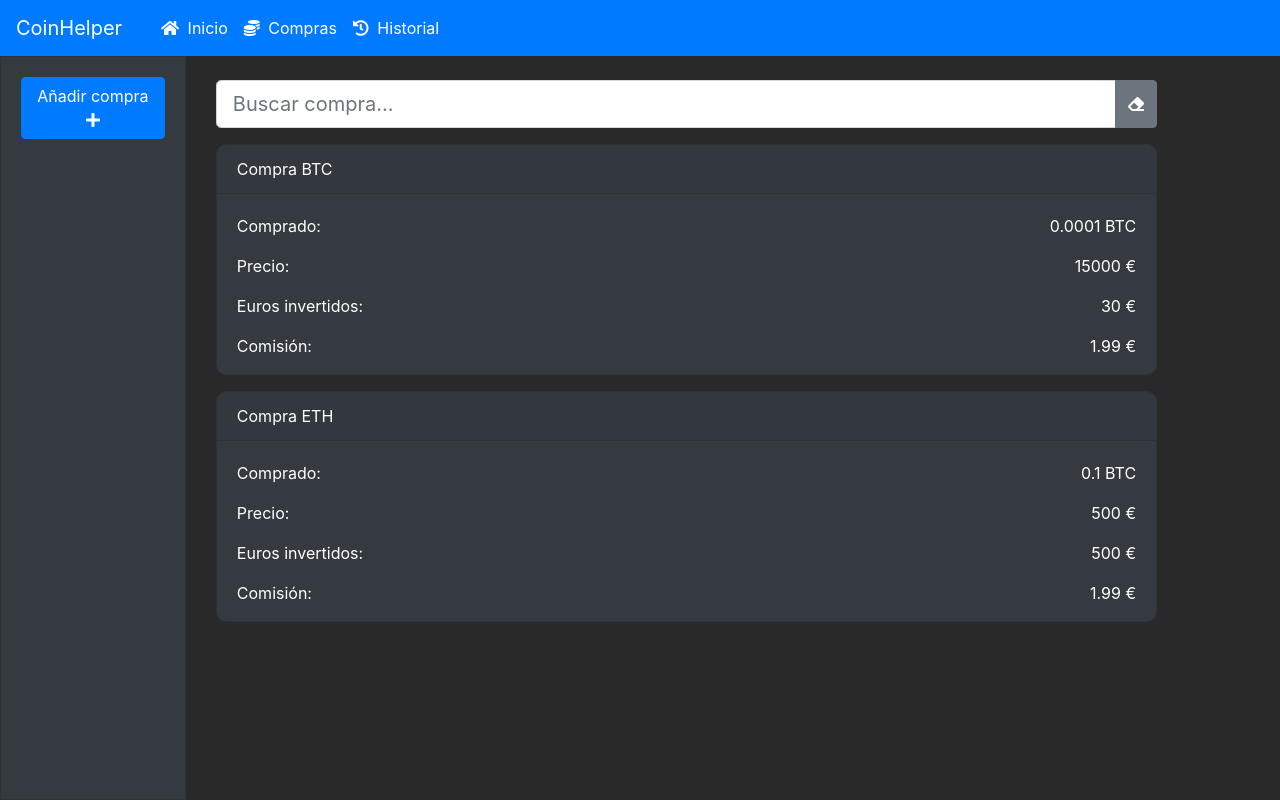
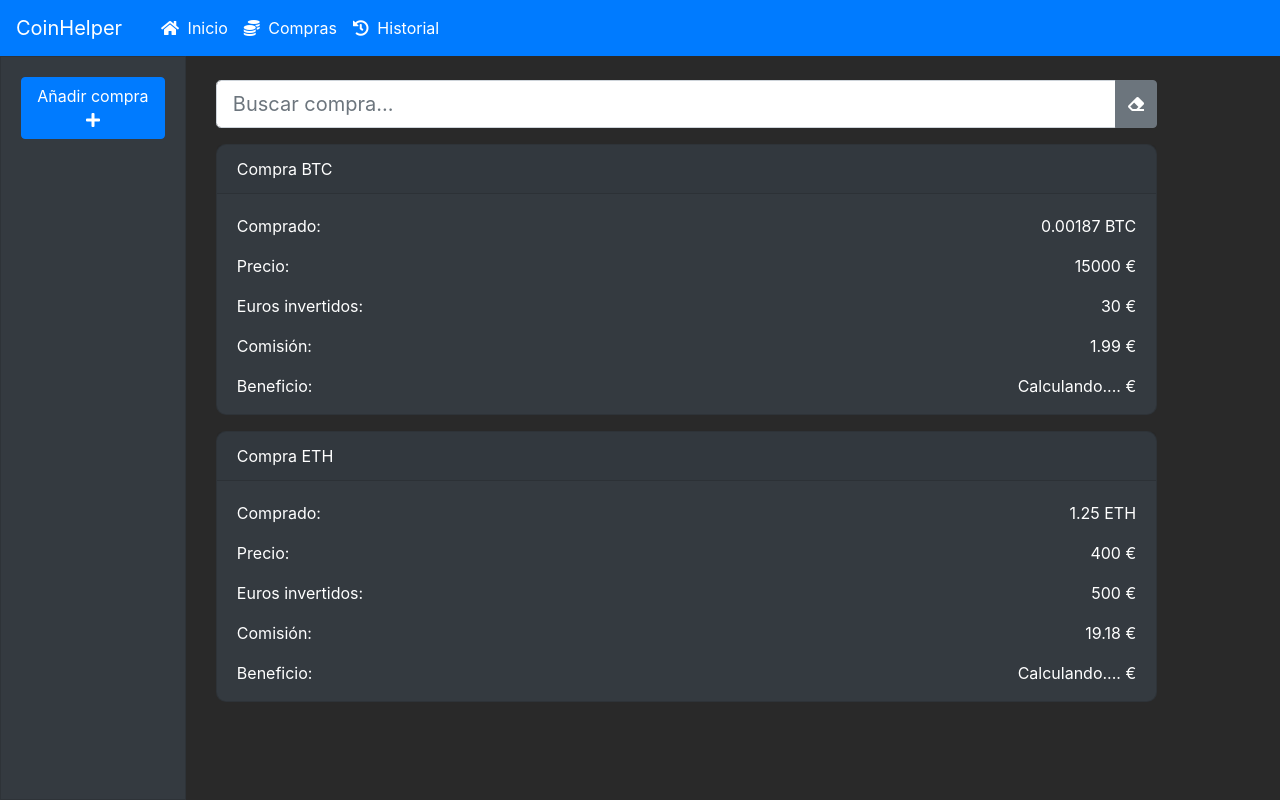
Before and after one commit to Adurtxi/CoinHelper, an Angular app: page /purchases in a window 1280 px wide. Built offline with nearby package versions, Linux system fonts and the light colour scheme; no server answers.

Commit message:
Calculate Profit v1

```diff
--- a/src/app/models/buy-price.model.ts
+++ b/src/app/models/buy-price.model.ts
@@ -2,5 +2,5 @@ export class BuyPrice {
     id: string;
     criptoCurrency: string;
     currency: string;
-    amount: string;
+    amount: number;
 }
--- a/src/app/models/response/buy-price/buy-price.response.ts
+++ b/src/app/models/response/buy-price/buy-price.response.ts
@@ -1,5 +1,5 @@
 export class BuyPriceResponse {
     base: string;
     currency: string;
-    amount: string;
+    amount: number;
 }
--- a/src/app/modules/purchases/components/purchases/purchases.component.html
+++ b/src/app/modules/purchases/components/purchases/purchases.component.html
@@ -15,7 +15,7 @@
                     <div class="col">
                         <p>
                             Comprado:
-                            <span class="float-right">{{ purchase.cCurrencyQuantity }} BTC</span>
+                            <span class="float-right">{{ purchase.cCurrencyQuantity }} {{ purchase.cCurrency }}</span>
                         </p>
                         <p>
                             Precio:
@@ -35,6 +35,12 @@
                                 {{ purchase.fee }} €
                             </span>
                         </p>
+                        <p>
+                            Beneficio:
+                            <span class="float-right">
+                                {{ calculateProfit(purchase) }} €
+                            </span>
+                        </p>
                     </div>
                 </div>
 
--- a/src/app/modules/purchases/components/purchases/purchases.component.ts
+++ b/src/app/modules/purchases/components/purchases/purchases.component.ts
@@ -1,10 +1,14 @@
 import { Component, Input, OnInit } from '@angular/core';
 import { NgbModal } from '@ng-bootstrap/ng-bootstrap';
-import { Observable, Subscription } from 'rxjs';
+import { Observable } from 'rxjs';
+
+import { CoinbaseService } from 'src/app/services/coinbase/coinbase.service';
 
 import { PurchaseModalComponent } from '../../modals/purchase-modal/purchase-modal.component';
 
 import { Purchase } from 'src/app/models/purchase.model';
+import { BuyPriceResponseMapper } from 'src/app/models/response/buy-price/buy-price.response.mapper';
+import { BuyPrice } from 'src/app/models/buy-price.model';
 
 @Component({
   selector: 'app-purchases',
@@ -15,12 +19,16 @@ export class PurchasesComponent implements OnInit {
   @Input() openNewPurchaseModalObservable: Observable<string>;
   @Input() newPurchaseEvent: Observable<Purchase>;
 
+  public buyPrices: BuyPrice[] = [];
+
+  public currencies = ['BTC-EUR', 'ETH-EUR', 'ZRX-EUR' , 'EOS-EUR'];
+
   public purchases: Purchase[] = [
     {
       'id': 1,
       'title': 'Compra BTC',
-      'cCurrency': 'BTC-EUR',
-      'cCurrencyQuantity': 0.0001,
+      'cCurrency': 'BTC',
+      'cCurrencyQuantity': 0.00187,
       'money': 30,
       'price': 15000,
       'fee': 1.99,
@@ -28,24 +36,40 @@ export class PurchasesComponent implements OnInit {
     {
       'id': 2,
       'title': 'Compra ETH',
-      'cCurrency': 'ETH-EUR',
-      'cCurrencyQuantity': 0.1000,
-      'price': 500,
+      'cCurrency': 'ETH',
+      'cCurrencyQuantity': 1.25,
+      'price': 400,
       'money': 500,
-      'fee': 1.99,
+      'fee': 19.18,
     }
   ];
 
   public searchQuery: string;
 
   constructor(
+    private coinbaseService: CoinbaseService,
+    private buyPriceResponseMapper: BuyPriceResponseMapper,
     private modalService: NgbModal
   ) { }
 
   ngOnInit(): void {
-    this.newPurchaseEvent.subscribe((purchase) => {
+    this.newPurchaseEvent.subscribe((purchase: Purchase) => {
       this.purchases.unshift(purchase);
     });
+
+    this.getBuyPrices();
+  }
+
+  // Precios de las monedas
+  private getBuyPrices(): any {
+    this.currencies.forEach(c => this.getBuyPrice(c));
+  }
+
+  private getBuyPrice(currency): void {
+    this.coinbaseService.getBuyPrice(currency).subscribe(
+      buyPrice => this.buyPrices.push(this.buyPriceResponseMapper.map(buyPrice, currency)),
+      err => console.error(err)
+    )
   }
 
   public updateSearchQuery(event): void {
@@ -53,7 +77,7 @@ export class PurchasesComponent implements OnInit {
   }
 
   // Abrir modal de la compra
-  public openPurchaseModal(purchase){
+  public openPurchaseModal(purchase: Purchase){
     const modal = this.modalService.open(PurchaseModalComponent);
 
     modal.componentInstance.purchase = purchase;
@@ -63,6 +87,19 @@ export class PurchasesComponent implements OnInit {
     );
   }
 
-  public calculateProfit(purchase) {
+  public calculateProfit(purchase: Purchase) {
+    const priceIndex = this.buyPrices.findIndex((b) => b.id == purchase.cCurrency + '-EUR');
+
+    if (priceIndex != -1) {
+      const price = this.buyPrices[priceIndex].amount;
+
+      const currentMoney = ((purchase.cCurrencyQuantity * price) - purchase.fee);
+
+      return (currentMoney - purchase.money).toFixed(2);
+    }
+
+    else {
+      return "Calculando....";
+    }
   }
 }
```
